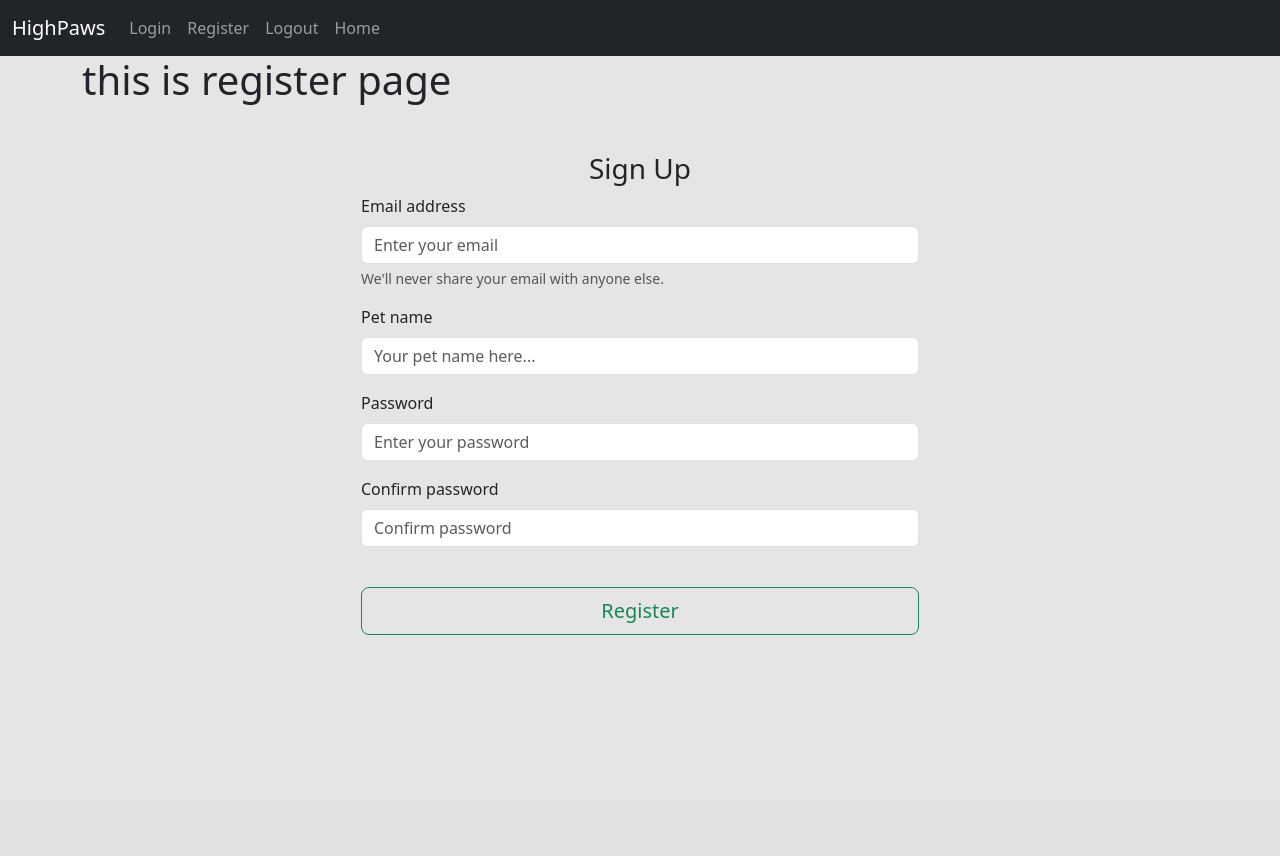
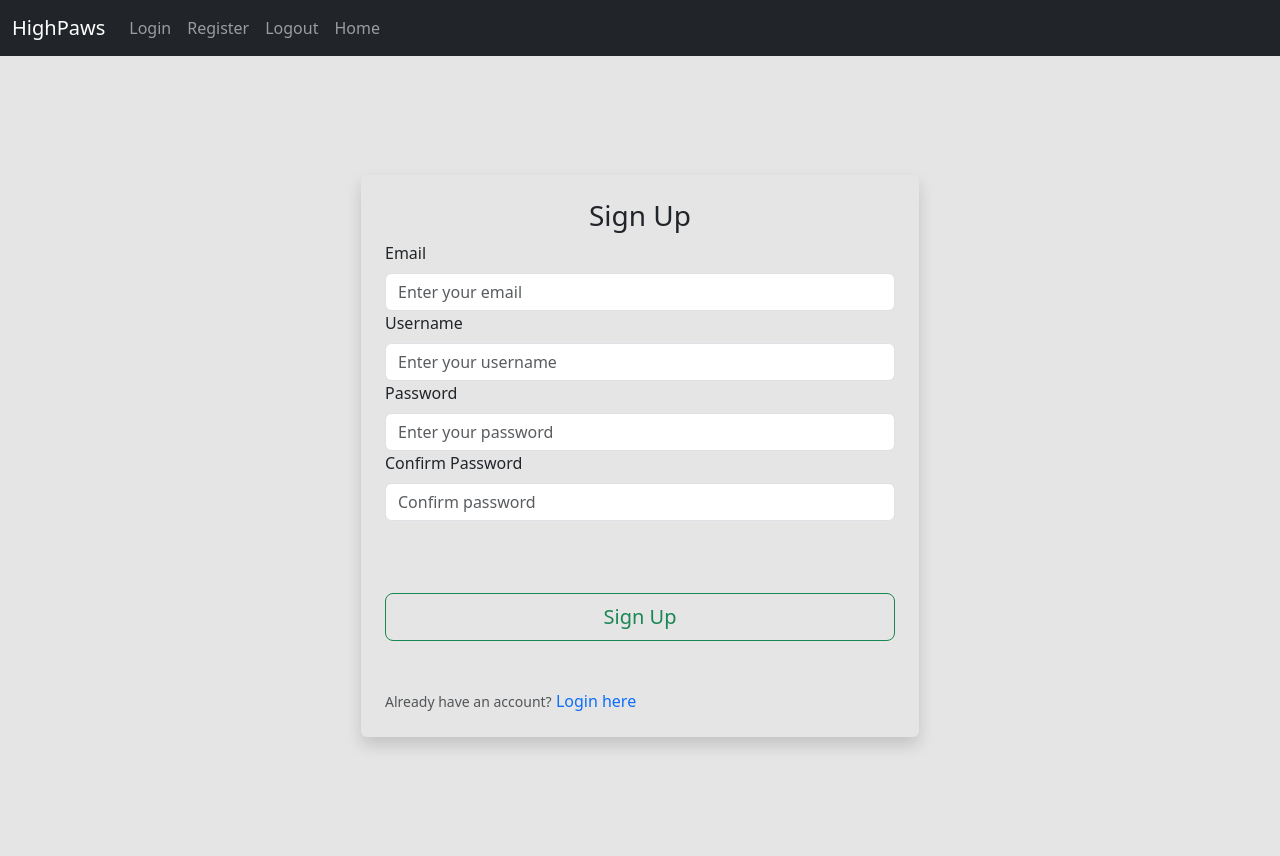
Before and after one commit to adrianbaltag/highpaws, a Flask app: page /register in a window 1280 px wide. Before the commit the page ends 635 px from the top, so only its background shows below. Run offline with Flask 3, Linux system fonts and the light colour scheme.

Commit message:
completed forms logic

```diff
--- a/pyproject.toml
+++ b/pyproject.toml
@@ -5,8 +5,10 @@ description = "Add your description here"
 readme = "README.md"
 requires-python = ">=3.13"
 dependencies = [
+    "email-validator>=2.2.0",
     "flask>=3.1.1",
     "flask-sqlalchemy>=3.1.1",
+    "flask-wtf>=1.2.2",
     "python-dotenv>=1.1.0",
 ]
 
--- a/src/auth.py
+++ b/src/auth.py
@@ -5,17 +5,30 @@ This module is part of the src package.
 """
 
 # Create a Blueprint for the views
-from flask import Blueprint, render_template
+from flask import Blueprint, flash, redirect, render_template, url_for
+
+from src.forms import (  # Import the RegistrationForm class from forms.py
+    LoginForm,
+    RegistrationForm,
+)
 
 auth = Blueprint(
     "auth", __name__
 )  # Create a Blueprint instance named 'auth' with the current module's name
 
 
-@auth.route("/login")
+@auth.route("/login", methods=["GET", "POST"])
 def login():
     """Render the login page."""
-    return render_template("login.html", text="Login Page by adrian")
+    form = LoginForm()
+    if form.validate_on_submit():
+        # flash
+        flash(f"Login successful for {form.email.data}!", "success")
+        # redirect to home page
+        return redirect(url_for("views.home"))
+    return render_template(
+        "login.html", title="Login", form=form
+    )  # Pass the form to the template for rendering, displaying the login form
 
 
 @auth.route("/logout")
@@ -24,7 +37,16 @@ def logout():
     return "Logout Page"
 
 
-@auth.route("/register")
+@auth.route("/register", methods=["GET", "POST"])
 def register():
     """Render the registration page."""
-    return render_template("register.html")
+    form = RegistrationForm()  # Create an instance of the RegistrationForm
+    if form.validate_on_submit():  # Check if the form is submitted and valid
+        # flash
+        flash(f"Account created for {form.username.data}!", "success")
+        # redirect to home page
+        return redirect(url_for("views.home"))
+
+    return render_template(
+        "register.html", form=form, title="Register"
+    )  # Pass the form to the template for rendering, displaying the registration form
--- /dev/null
+++ b/src/forms.py
@@ -0,0 +1,37 @@
+"""_summary_: This module contains the forms used in the Flask application.
+It defines the form classes using Flask-WTF for handling user input.
+
+"""
+
+from flask_wtf import FlaskForm
+from wtforms import BooleanField, PasswordField, StringField, SubmitField
+from wtforms.validators import DataRequired, Email, EqualTo, Length
+
+
+class RegistrationForm(FlaskForm):
+    """Form for user registration."""
+
+    email = StringField("Email", validators=[DataRequired(), Email()])
+    username = StringField(
+        "Username", validators=[DataRequired(), Length(min=2, max=20)]
+    )
+    password = PasswordField("Password", validators=[DataRequired(), Length(min=6)])
+    confirm_password = PasswordField(
+        "Confirm Password",
+        validators=[DataRequired(), Length(min=6), EqualTo("password")],
+    )
+    submit = SubmitField("Sign Up")
+
+
+class LoginForm(FlaskForm):
+    """Form for user login."""
+
+    email = StringField("Email", validators=[DataRequired(), Email()])
+    password = PasswordField(
+        "Password",
+        validators=[DataRequired(), Length(min=6)],
+    )
+    remember = BooleanField(
+        "Remember Me"
+    )  # Optional field for remember me functionality
+    submit = SubmitField("Login")
--- a/src/static/CSS/main.css
+++ b/src/static/CSS/main.css
@@ -4,6 +4,6 @@
 /* @import url('https://fonts.googleapis.com/css2?family=Roboto:wght@300;400;500;700&display=swap'); */
 
 body {
-
+    overflow: hidden;
     background-color: #E5E5E5;
 }
--- a/src/templates/base.html
+++ b/src/templates/base.html
@@ -38,6 +38,20 @@
         </div>
       </nav>
     {% endblock %}
+    <!-- add flash messages -->
+    {% with messages = get_flashed_messages(with_categories=true) %}
+        {% if messages %}
+            <div class="container mt-3">
+                {% for category, message in messages %}
+                    <div class="alert alert-{{ category }} alert-dismissible fade show" role="alert">
+                        {{ message }}
+                        <button type="button" class="btn-close" data-bs-dismiss="alert" aria-label="Close"></button>
+                    </div>
+                {% endfor %}
+            </div>
+        {% endif %}
+    {% endwith %}
+    <!-- # body -->
     {% block body %}
     <div class="container">
     {% block content %}
--- a/src/templates/register.html
+++ b/src/templates/register.html
@@ -4,35 +4,89 @@
 
 
 {% block content %}
-<h1>this is register page</h1>
 
-<form action="/register" method="POST", class="form w-50 mt-5 mx-auto">
-    <h3 align="center">Sign Up</h3>
-    <div class="mb-3">
-      <label for="exampleInputEmail1" class="form-label">Email address</label>
-      <input type="email" class="form-control" id="email" aria-describedby="email" name="email" placeholder="Enter your email" required >
-      <div id="emailHelp" class="form-text">We'll never share your email with anyone else.</div>
-    </div>
+<div class="form-container d-flex align-items-center justify-content-center min-vh-100">
+    <form action="/register" method="POST", class="form w-50 shadow p-4 rounded  needs-validation" novalidate>
+        <h3 align="center">Sign Up</h3>
+        {{ form.hidden_tag() }} <!-- CSRF token for security / works in tandem with SECRET KEY-->
 
-    <div class="mb-3">
-        <label for="exampleInputEmail1" class="form-label">Pet name</label>
-        <input type="text" class="form-control" id="petName" aria-describedby="name" name="petName" placeholder="Your pet name here..." required>
+        <!--  ! email -->
+        {{ form.email.label(class="form-label") }}
+        <!-- error validation -->
+        {% if form.email.errors %}
+        {{ form.email(class="form-control", placeholder="Enter your email")}}
 
-      </div>
-    <div class="mb-3">
-      <label for="password1" class="form-label">Password</label>
-      <input type="password" class="form-control" id="password1" name="password1" placeholder="Enter your password" required>
-    </div>
-    <!-- <div class="mb-3 form-check">
-      <input type="checkbox" class="form-check-input" id="exampleCheck1">
-      <label class="form-check-label" for="exampleCheck1">Check me out</label>
-    </div> -->
-    <div class="mb-3">
-        <label for="password2" class="form-label">Confirm password</label>
-        <input type="password" class="form-control" id="password2" name="password2" placeholder="Confirm password" required>
-      </div>
+
+                {% for error in form.email.errors %}
+                    <p class="alert alert-danger">{{ error }}</p>
+                {% endfor %}
+
+        {% else %}
+        {{ form.email(class="form-control ",placeholder="Enter your email", value=email, required=true) }}
+
+        {% endif %}
+
+
+        <!-- ! username -->
+        {{ form.username.label(class="form-label") }}
+
+        <!-- error validation -->
+        {% if form.username.errors %}
+        {{ form.username(class="form-control", placeholder="Enter your username") }}
+
+
+                {% for error in form.username.errors %}
+                <p class="alert alert-danger">{{ error }}</p>
+                {% endfor %}
+
+        {% else %}
+        {{ form.username(class="form-control", placeholder="Enter your username",value=username, required=true) }}
+        {% endif %}
+
+
+        <!--! password -->
+        {{ form.password.label(class="form-label") }}
+        <!-- error validation -->
+        {% if form.password.errors %}
+        {{ form.password(class="form-control", placeholder="Enter your password") }}
+
+
+                {% for error in form.password.errors %}
+                <p class="alert alert-danger">{{ error }}</p>
+                {% endfor %}
+
+        {% else %}
+        {{ form.password(class="form-control", placeholder="Enter your password",value=password, required=true) }}
+        {% endif %}
+
+        <!-- ! confirm password -->
+        {{ form.confirm_password.label(class="form-label") }}
+        <!-- error validation -->
+        {% if form.confirm_password.errors %}
+        {{ form.confirm_password(class="form-control", placeholder="Confirm password") }}
+
+
+                {% for error in form.confirm_password.errors %}
+                <p class="alert alert-danger">{{ error }}</p>
+                {% endfor %}
+
+        {% else %}
+        {{ form.confirm_password(class="form-control", placeholder="Confirm password",value=confirm_password, required=true) }}
+        {% endif %}
+
+        <!-- submit button -->
+        <br>
+        {{ form.submit(class="btn btn-outline-success w-100 btn-lg mt-5") }}
+        <br>
+        <div class="pt-5">
+            <small class="text-muted">Already have an account?</small>
+            <a href="{{url_for('auth.login')}}" class="text-decoration-none">Login here</a> <!-- redirect to login -->
+        </div>
+
+    </form>
     <br>
-    <button type="submit" class="btn btn-outline-success w-100 btn-lg">Register</button>
-  </form>
+
+</div>
+
 
 {% endblock %}
```
Also changed, not shown: src/templates/login.html (+52 -19 lines), 1 other file.
